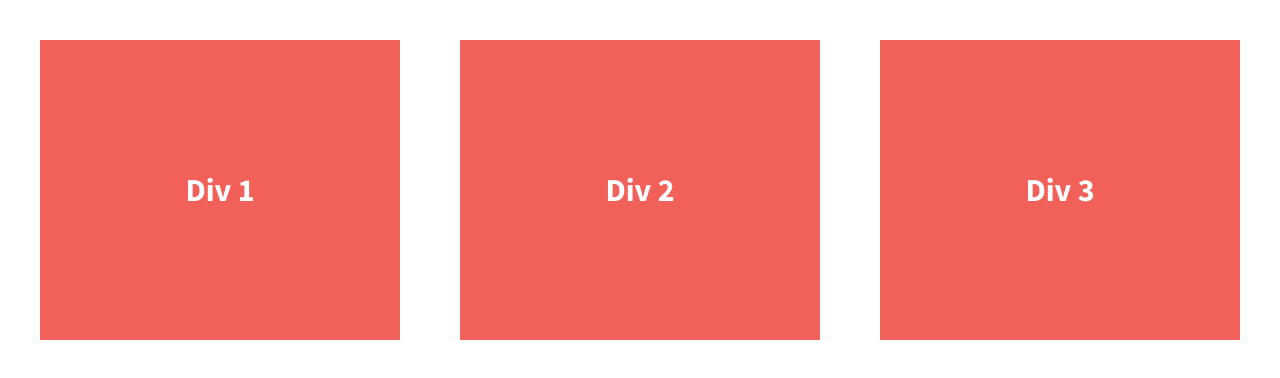
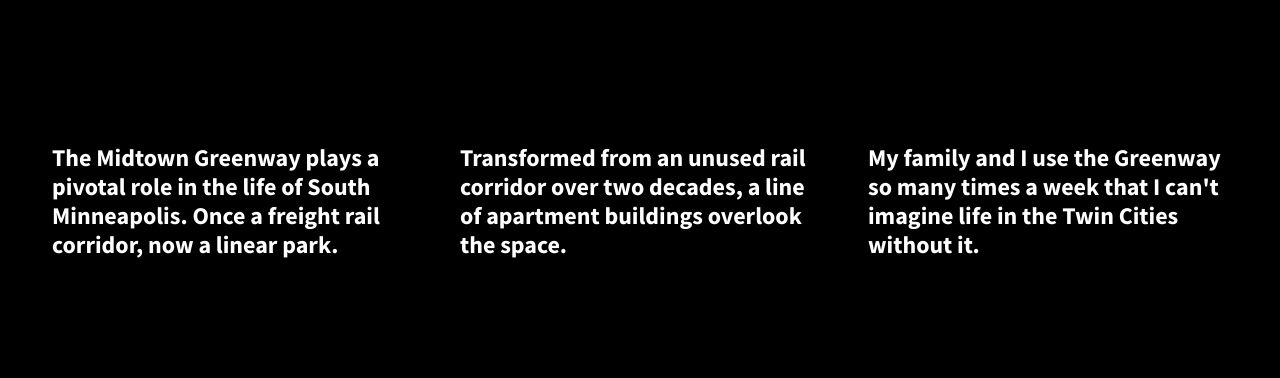
Before and after one commit to eileenschaubert/divs-flexbox, a plain HTML site: page index.html in a window 1280 px wide. Drawn offline with nearby package versions, Linux system fonts and the light colour scheme.

Commit message:
add content to divs, update styling to mimic 3 column widget

```diff
--- a/css/main.css
+++ b/css/main.css
@@ -106,6 +106,7 @@ body {
   padding: 2em;
   font-size: 1.25em;
   height: 100%;
+  background-color: #000;
 }
 
 .wrapper {
@@ -118,14 +119,14 @@ body {
 .div-1, .div-2, .div-3 {
   /*give the divs a width of 30%, add display:flex, set justify-content and align-items to center*/
   color: #fff;
-  line-height: 1.5em;
-  font-size: 1.6em;
-  background-color: #f16059;
+  line-height: 1.2em;
+  font-size: 1.2em;
   height: 300px;
   display: flex;
   width: 30%;
   justify-content: center;
   align-items: center;
+  padding: 1%;
 }
 
 
--- a/index.html
+++ b/index.html
@@ -23,13 +23,13 @@
 
         <section class="wrapper">
             <div class="div-1">
-                Div 1
+                The Midtown Greenway plays a pivotal role in the life of South Minneapolis. Once a freight rail corridor, now a linear park.
             </div>
             <div class="div-2">
-                Div 2
+                Transformed from an unused rail corridor over two decades, a line of apartment buildings overlook the space.
             </div>
             <div class="div-3">
-                Div 3
+                My family and I use the Greenway so many times a week that I can't imagine life in the Twin Cities without it.
             </div>
         </section>
 
```
